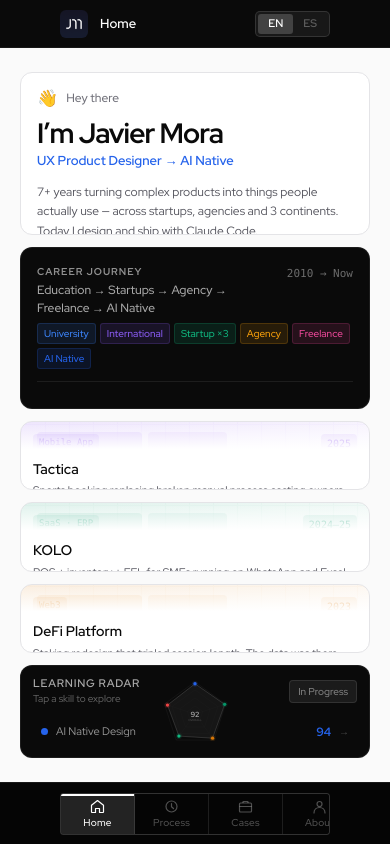
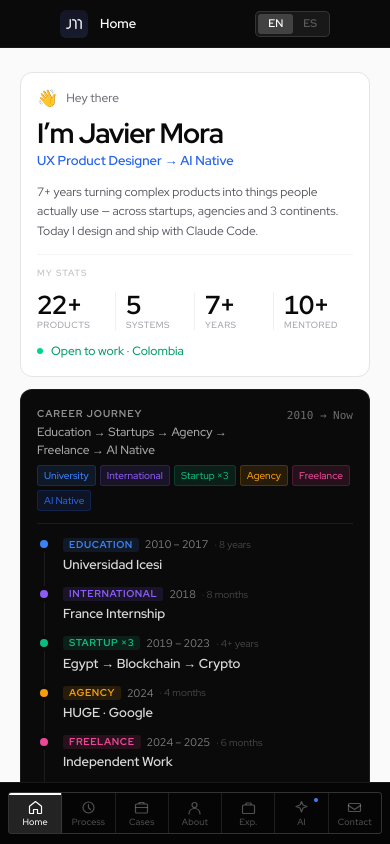
Before and after one commit to Uxearch-Studio/javiermora-portfolio, a Next.js app: page / in a window 390 px wide. Shown: the top 844 px of the page. Built offline with nearby package versions, Linux system fonts and the light colour scheme.

Commit message:
fix(mobile): scroll natural + bottom nav responsive en mobile, desktop sin cambios

```diff
--- a/src/components/layout/BottomNav.tsx
+++ b/src/components/layout/BottomNav.tsx
@@ -92,10 +92,10 @@ export default function BottomNav() {
   const { lang } = useLang();
 
   return (
-    <nav className="sticky bottom-0 z-50 h-[62px] bg-[#050505] border-t border-white/[0.08] flex items-center justify-center px-[60px]">
+    <nav className="sticky bottom-0 z-50 h-[62px] bg-[#050505] border-t border-white/[0.08] flex items-center justify-center px-2 md:px-[60px]">
 
       {/* Single segmented control — one hardware module */}
-      <div className="flex items-stretch h-[42px] border border-white/[0.18] rounded-[3px] overflow-hidden">
+      <div className="flex items-stretch h-[42px] border border-white/[0.18] rounded-[3px] overflow-hidden w-full md:w-auto">
         {navItems.map((item, i) => {
           const isActive = active === item.id;
           const label = lang === "en" ? item.labelEn : item.labelEs;
@@ -104,8 +104,8 @@ export default function BottomNav() {
               key={item.id}
               onClick={() => setActive(item.id)}
               className={`
-                relative flex flex-col items-center justify-center gap-[4px]
-                w-[74px] shrink-0 transition-colors duration-150 select-none
+                relative flex flex-col items-center justify-center gap-[3px]
+                flex-1 md:w-[74px] md:flex-none transition-colors duration-150 select-none
                 ${i < navItems.length - 1 ? "border-r border-white/[0.1]" : ""}
                 ${isActive
                   ? "bg-white/[0.12] text-white"
@@ -122,7 +122,7 @@ export default function BottomNav() {
               <span className="shrink-0">{item.icon}</span>
 
               {/* Label */}
-              <span className="text-[10px] font-medium tracking-[0.02em] leading-none whitespace-nowrap">
+              <span className="text-[9px] md:text-[10px] font-medium tracking-[0.02em] leading-none whitespace-nowrap">
                 {label}
               </span>
 
--- a/src/components/layout/DashboardLayout.tsx
+++ b/src/components/layout/DashboardLayout.tsx
@@ -9,9 +9,9 @@ interface DashboardLayoutProps {
 
 export default function DashboardLayout({ children }: DashboardLayoutProps) {
   return (
-    <div className="flex flex-col h-dvh bg-[#FAFAFA]">
+    <div className="flex flex-col min-h-dvh md:h-dvh bg-[#FAFAFA]">
       <TopBar />
-      <main className="flex-1 min-h-0 overflow-y-auto content-area">
+      <main className="flex-1 md:min-h-0 md:overflow-y-auto content-area">
         {children}
       </main>
       <BottomNav />
--- a/src/components/views/HomeView.tsx
+++ b/src/components/views/HomeView.tsx
@@ -475,10 +475,10 @@ export default function HomeView() {
 
   return (
     <>
-      <motion.div variants={stagger} initial="hidden" animate="show" className="h-full flex flex-col gap-3">
+      <motion.div variants={stagger} initial="hidden" animate="show" className="flex flex-col gap-3 md:h-full">
 
         {/* ── ROW 1: Bio + Career ─────────────────────────── */}
-        <motion.div variants={rowStagger} className="flex-1 min-h-0 grid grid-cols-1 md:grid-cols-2 gap-3">
+        <motion.div variants={rowStagger} className="grid grid-cols-1 md:grid-cols-2 gap-3 md:flex-1 md:min-h-0">
 
           {/* Bio card */}
           <motion.div variants={slideFromLeft} className="bg-white border border-[#E4E4E7] rounded-xl p-4 flex flex-col overflow-hidden">
@@ -575,17 +575,17 @@ export default function HomeView() {
               ))}
             </div>
 
-            {/* Timeline — no scroll; absolute fade signals continuation on compact screens */}
-            <div className="flex-1 min-h-0 relative overflow-hidden">
+            {/* Timeline — desktop: constrained height with fade; mobile: full height, no clip */}
+            <div className="relative md:flex-1 md:min-h-0 md:overflow-hidden">
               <CareerTimeline lang={lang} />
-              <div className="absolute bottom-0 left-0 right-0 h-12 pointer-events-none"
+              <div className="hidden md:block absolute bottom-0 left-0 right-0 h-12 pointer-events-none"
                 style={{ background: "linear-gradient(to top, #0A0A0A 60%, transparent 100%)" }} />
             </div>
           </motion.div>
         </motion.div>
 
         {/* ── ROW 2: Projects + Skill Radar ───────────────── */}
-        <motion.div variants={rowStagger} className="flex-1 min-h-0 grid grid-cols-1 sm:grid-cols-2 lg:grid-cols-4 gap-3">
+        <motion.div variants={rowStagger} className="grid grid-cols-1 sm:grid-cols-2 lg:grid-cols-4 gap-3 md:flex-1 md:min-h-0">
 
           {projects.map((p) => (
             <motion.button variants={popUp} key={p.name} onClick={() => setActive("cases")}
```
